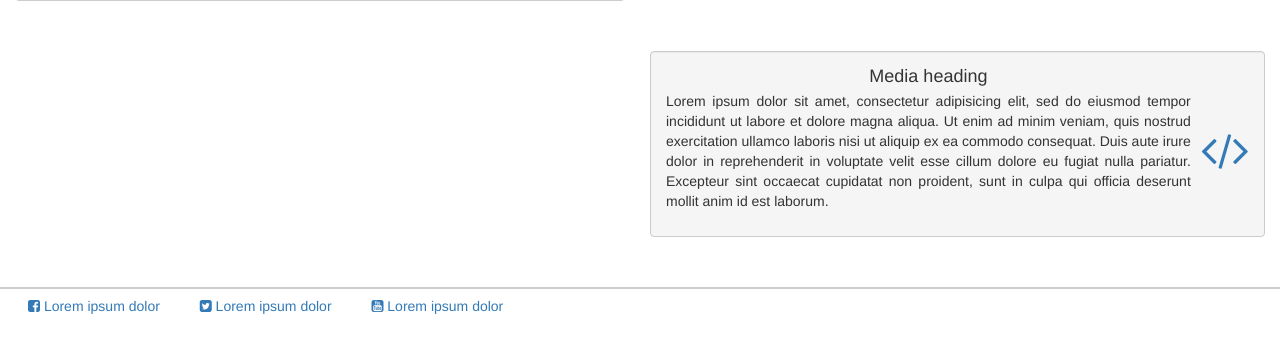
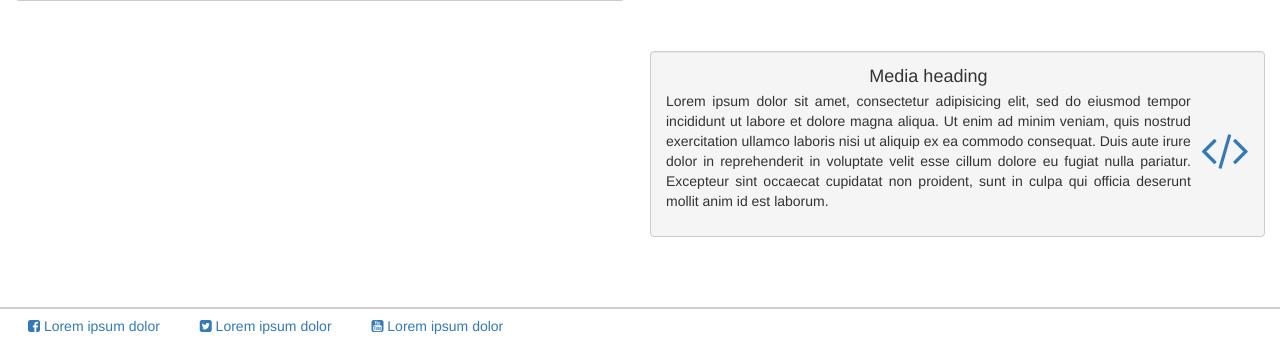
Before and after one commit to nikofernandez/ciICON, a CodeIgniter app: page /ciICON//about in a window 1280 px wide. Shown: the part 1002-1355 px from the top of the page. Before the commit the page ends 1316 px from the top, so only its background shows below. Run offline with CodeIgniter, Linux system fonts and the light colour scheme; some libraries are stand-ins or nearby versions.

Commit message:
override margin-top of footer

```diff
--- a/application/views/templates/header.php
+++ b/application/views/templates/header.php
@@ -39,6 +39,7 @@
 
       footer{
         border-top: #ccc 2px solid !important;
+        margin-top: 20px !important;
       }
 
       .showcase{
```
